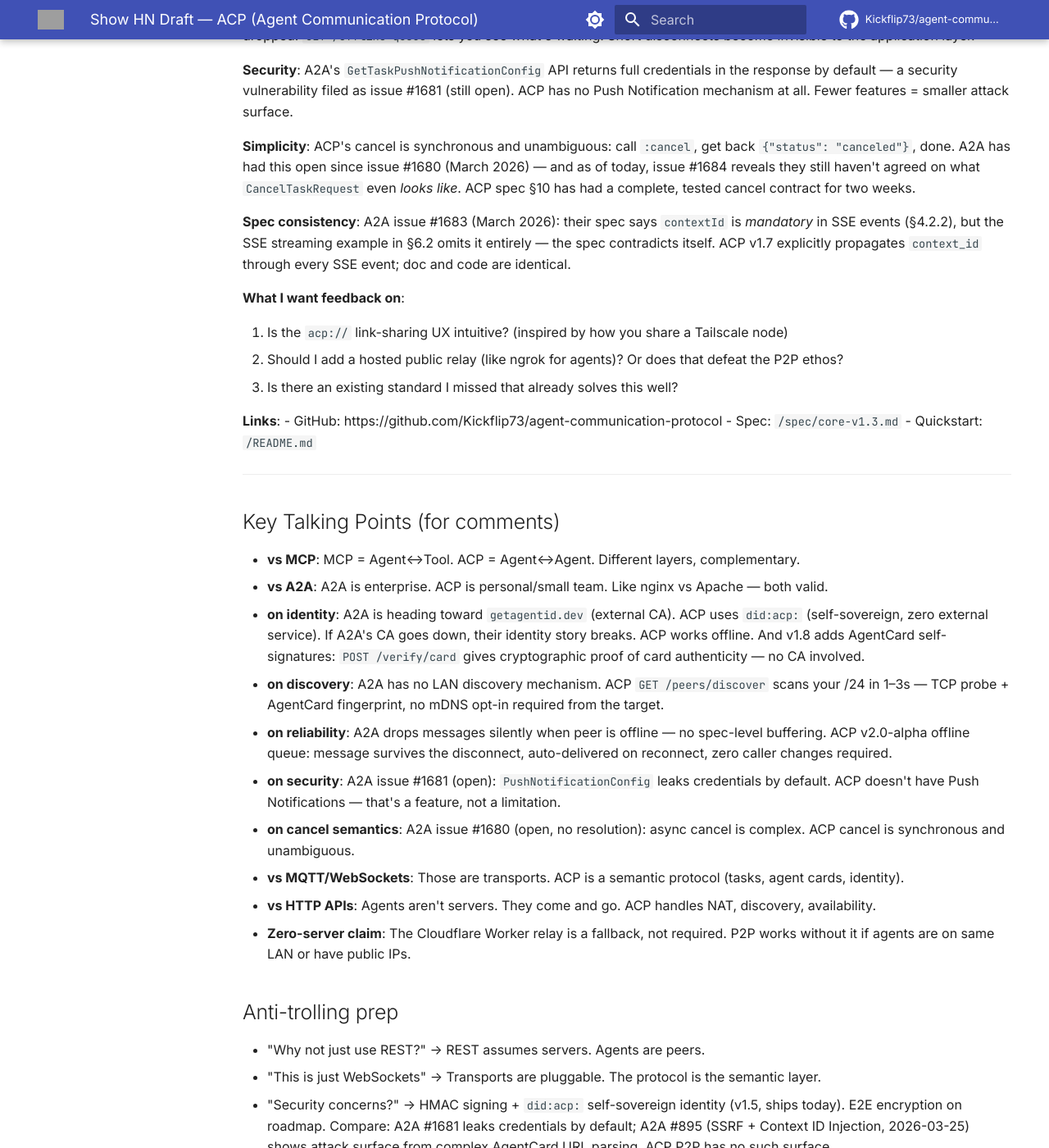
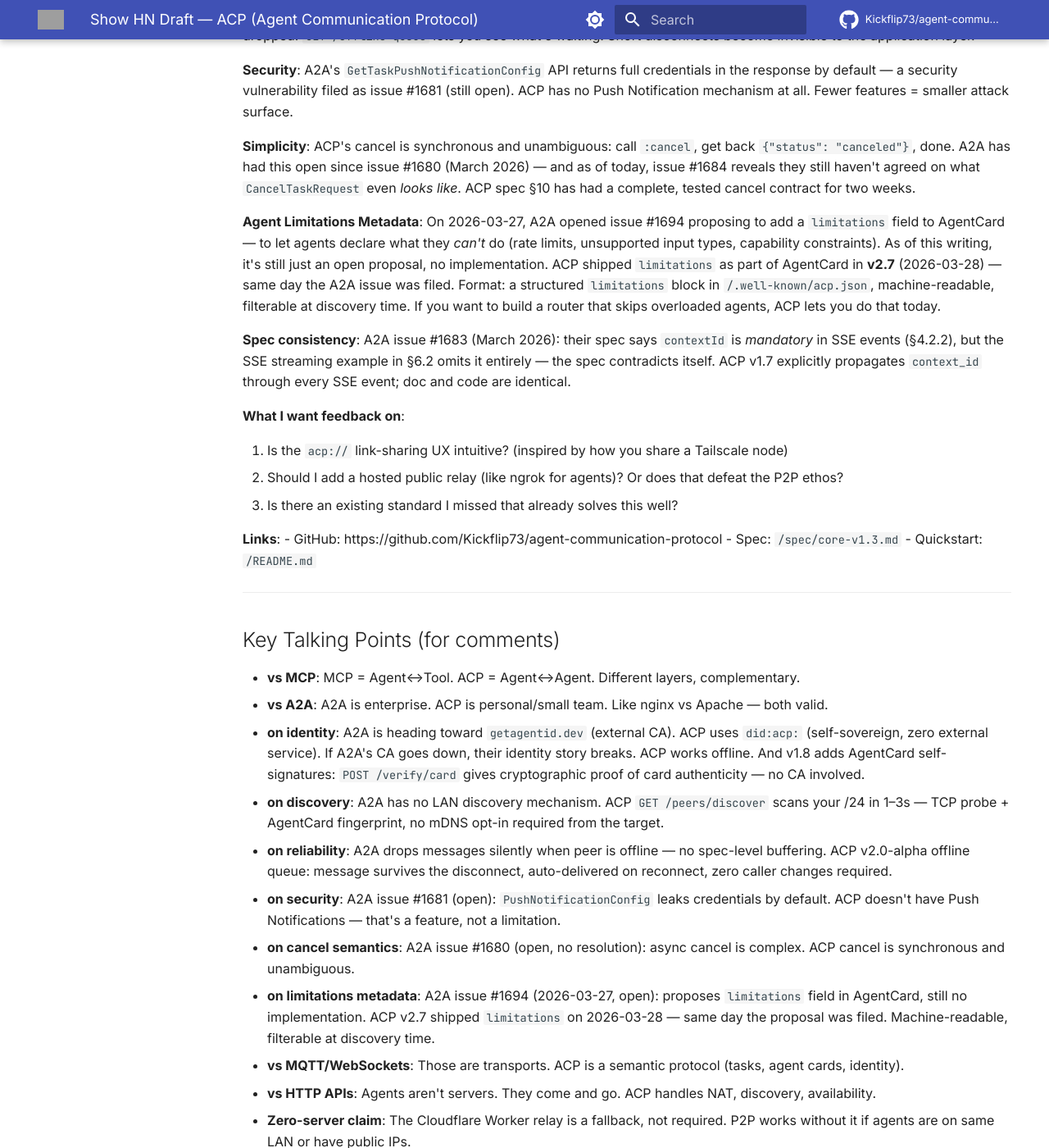
Before and after one commit to Kickflip73/agent-communication-protocol, an MkDocs documentation site: the page built from docs/show-hn-draft.md, in a window 1280 px wide and 1400 px high, scrolled down 2896 px. Shown: the whole window at 82% size. Built offline with MkDocs 1.6.1 and Material for MkDocs 9.7.7, drawn with Linux system fonts in a browser that asks for light colours; comment, search, counter and statistics services are not loaded; the version menu is left out; some of the changed text lies outside the part shown; grey boxes are pictures that could not be loaded.

Commit message:
docs: update Show HN draft (limitations advantage) + ROADMAP v2.4 milestone

```diff
--- a/docs/show-hn-draft.md
+++ b/docs/show-hn-draft.md
@@ -110,6 +110,14 @@ Push Notification mechanism at all. Fewer features = smaller attack surface.
 and as of today, issue #1684 reveals they still haven't agreed on what `CancelTaskRequest`
 even *looks like*. ACP spec §10 has had a complete, tested cancel contract for two weeks.
 
+**Agent Limitations Metadata**: On 2026-03-27, A2A opened issue #1694 proposing to add a
+`limitations` field to AgentCard — to let agents declare what they *can't* do (rate limits,
+unsupported input types, capability constraints). As of this writing, it's still just an
+open proposal, no implementation. ACP shipped `limitations` as part of AgentCard in
+**v2.7** (2026-03-28) — same day the A2A issue was filed. Format: a structured `limitations`
+block in `/.well-known/acp.json`, machine-readable, filterable at discovery time. If you
+want to build a router that skips overloaded agents, ACP lets you do that today.
+
 **Spec consistency**: A2A issue #1683 (March 2026): their spec says `contextId` is *mandatory* in SSE events (§4.2.2), but the SSE streaming example in §6.2 omits it entirely — the spec contradicts itself. ACP v1.7 explicitly propagates `context_id` through every SSE event; doc and code are identical.
 
 **What I want feedback on**:
@@ -134,6 +142,7 @@ even *looks like*. ACP spec §10 has had a complete, tested cancel contract for
 - **on reliability**: A2A drops messages silently when peer is offline — no spec-level buffering. ACP v2.0-alpha offline queue: message survives the disconnect, auto-delivered on reconnect, zero caller changes required.
 - **on security**: A2A issue #1681 (open): `PushNotificationConfig` leaks credentials by default. ACP doesn't have Push Notifications — that's a feature, not a limitation.
 - **on cancel semantics**: A2A issue #1680 (open, no resolution): async cancel is complex. ACP cancel is synchronous and unambiguous.
+- **on limitations metadata**: A2A issue #1694 (2026-03-27, open): proposes `limitations` field in AgentCard, still no implementation. ACP v2.7 shipped `limitations` on 2026-03-28 — same day the proposal was filed. Machine-readable, filterable at discovery time.
 - **vs MQTT/WebSockets**: Those are transports. ACP is a semantic protocol (tasks, agent cards, identity).
 - **vs HTTP APIs**: Agents aren't servers. They come and go. ACP handles NAT, discovery, availability.
 - **Zero-server claim**: The Cloudflare Worker relay is a fallback, not required. P2P works without it if agents are on same LAN or have public IPs.
@@ -146,6 +155,7 @@ even *looks like*. ACP spec §10 has had a complete, tested cancel contract for
 - "Why not just use getagentid.dev?" → External CA = external dependency + registration + potential downtime. ACP `did:acp:` is derived from your key pair, works offline, no third party.
 - "A2A already does this" → A2A requires OAuth 2.0 + cloud infra. ACP runs with curl + python. Also: A2A hasn't merged code in 10+ days post-v1.0.
 - "What about cancel edge cases?" → ACP cancel is synchronous: you get `canceled` back immediately. A2A is still debating this in issue #1680.
+- "Does it support agent capability constraints?" → Yes. ACP v2.7 `limitations` field in AgentCard lets agents declare rate limits, unsupported inputs, etc. A2A issue #1694 proposed this same day (2026-03-27) — still open, unimplemented.
 - "Is this actively maintained?" → Yes. 3 commits this week alone. Check the GitHub pulse.
 - "A2A spec is more thorough?" → A2A issue #1683: their spec contradicts itself on SSE contextId (mandatory per §4.2.2, absent in §6.2 example). ACP spec = code; we ship tests alongside every spec change.
 
@@ -161,4 +171,16 @@ even *looks like*. ACP spec §10 has had a complete, tested cancel contract for
 | v2.9 | Message History | `GET /messages` history list with filtering + pagination |
 | v3.0 | **NAT Traversal Complete** | `_connect_with_nat_traversal()` — automatic L1/L2/L3, zero user config |
 
+---
+
+## SDK 矩阵（2026-03-28）
+
+| SDK | Package | Status |
+|-----|---------|--------|
+| Python | `pip install acp-relay` | ✅ v1.7（RelayClient 完整特性集） |
+| Node.js | `npm install acp-relay-client` | ✅ 可用（sdk/node/） |
+| Go | `acprelay` (stdlib only) | ✅ 可用（sdk/go/） |
+| Rust | `acp-relay-client` | ✅ stub 可用（sdk/rust/） |
+| Java | (sdk/java/) | ✅ 可用（sdk/java/） |
+
 *Draft by J.A.R.V.I.S. · 2026-03-24 · Updated 2026-03-28 · Awaiting Stark 先生 review before posting*
```
Also changed, not shown: other parts of docs/show-hn-draft.md (+1 -1 lines), acp-research/ROADMAP.md (+15 -0 lines).
